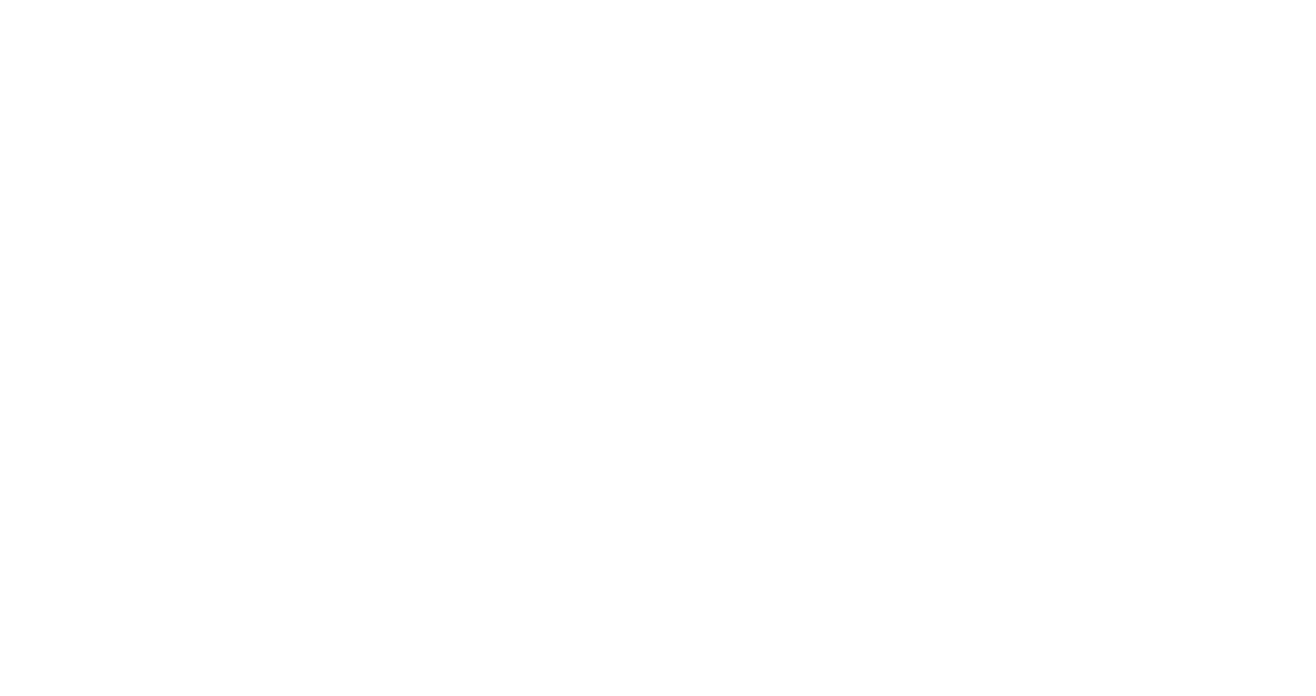
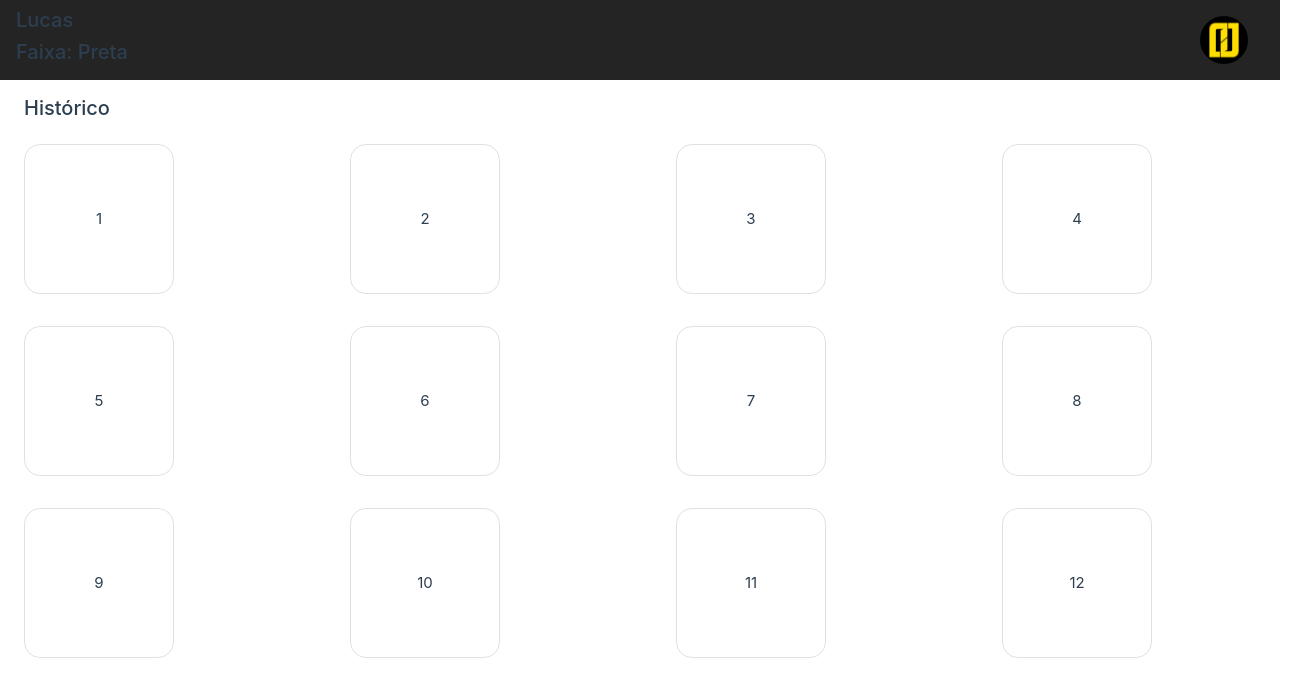
Before and after one commit to LucasAlmeida-jpg/presence-gym, a Vue app: page /Historico in a window 1280 px wide. Before the commit this address had no page. Shown: the top 696 px of the page, 1316 px wide, since content can reach past the window. Built offline with nearby package versions, Linux system fonts and the light colour scheme.

Commit message:
new views historic/graduacao

```diff
--- a/src/router/index.js
+++ b/src/router/index.js
@@ -3,6 +3,7 @@ import HomeView from '../views/HomeView.vue'
 import ProfessorView from '../views/ProfessorView.vue'
 import UserView from '../views/UserView.vue'
 import CadastroView from '../views/CadastroView.vue'
+import HistoricoView from '../views/HistoricoView.vue';
 
 
 const router = createRouter({
@@ -28,6 +29,11 @@ const router = createRouter({
       name: 'cadastro',
       component: CadastroView
     },
+    {
+      path: '/Historico',
+      name: 'Historico',
+      component: HistoricoView
+    },
    ]
 })
 
--- /dev/null
+++ b/src/views/HistoricoView.vue
@@ -0,0 +1,37 @@
+<template>
+    <nav class="px-3 py-2 d-flex align-items-center justify-content-between">
+        <UserBar />
+    </nav>
+
+    <div class="row mt-3">
+        <h5 class="ms-4">Histórico</h5>
+        <div class=" col col-md-3 col-sm " v-for="(mes, index) in meses" :key="index">
+            <div class="ms-4 my-3 mes d-flex align-items-center justify-content-center border rounded rounded-4">
+                {{ mes }}
+            </div>
+        </div>
+  </div>
+</template>
+<script>
+import UserBar from '../components/userBar.vue'
+
+
+export default {
+     components:{
+        UserBar
+    },
+  data() {
+    return {
+        meses: 12
+    };
+  },
+  methods: {
+  },
+};
+</script>
+<style scoped>
+.mes{
+    height: 150px;
+    width: 150px;
+}
+</style>
```
Also changed, not shown: src/views/GraduacaoView.vue (added).
